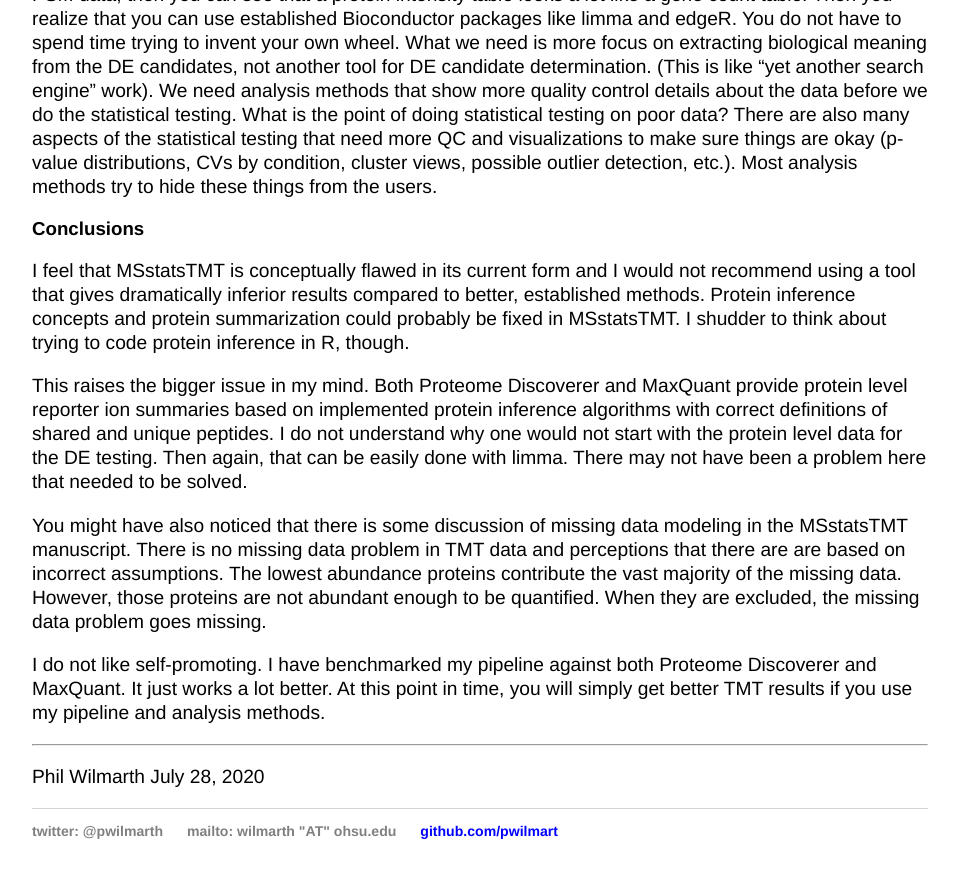
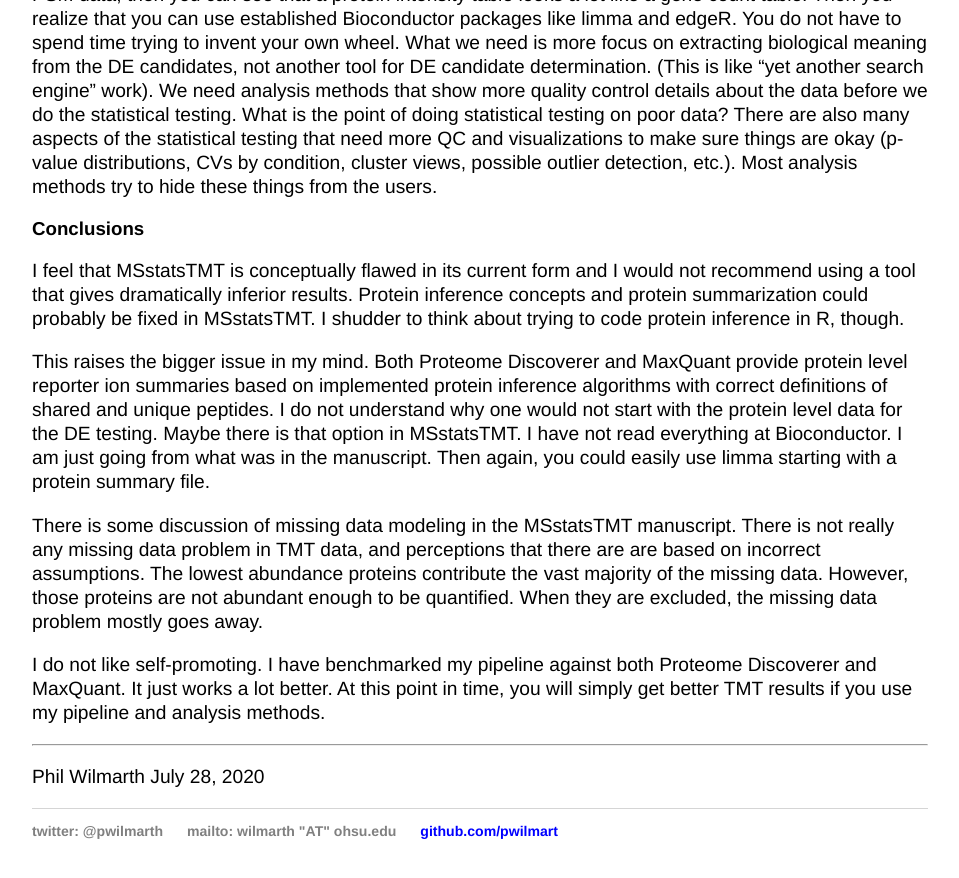
Before and after one commit to pwilmart/pwilmart.github.io, a Jekyll site: the page built from _posts/2020-07-24-Houston-we-have-a-discrepancy.md, in a window 1280 px wide and 900 px high, scrolled down 3873 px. Shown: the top 878 px of the window, without its empty margins (160-1119 px from the left). Built offline with Jekyll 4.4.1, drawn with Linux system fonts in a browser that asks for light colours.

Commit message:
edits to latest blog

```diff
--- a/_posts/2020-07-24-Houston-we-have-a-discrepancy.md
+++ b/_posts/2020-07-24-Houston-we-have-a-discrepancy.md
@@ -78,11 +78,11 @@
 
 ### Conclusions
 
-I feel that MSstatsTMT is conceptually flawed in its current form and I would not recommend using a tool that gives dramatically inferior results compared to better, established methods. Protein inference concepts and protein summarization could probably be fixed in MSstatsTMT. I shudder to think about trying to code protein inference in R, though.
+I feel that MSstatsTMT is conceptually flawed in its current form and I would not recommend using a tool that gives dramatically inferior results. Protein inference concepts and protein summarization could probably be fixed in MSstatsTMT. I shudder to think about trying to code protein inference in R, though.
 
-This raises the bigger issue in my mind. Both Proteome Discoverer and MaxQuant provide protein level reporter ion summaries based on implemented protein inference algorithms with correct definitions of shared and unique peptides. I do not understand why one would not start with the protein level data for the DE testing. Then again, that can be easily done with limma. There may not have been a problem here that needed to be solved.
+This raises the bigger issue in my mind. Both Proteome Discoverer and MaxQuant provide protein level reporter ion summaries based on implemented protein inference algorithms with correct definitions of shared and unique peptides. I do not understand why one would not start with the protein level data for the DE testing. Maybe there is that option in MSstatsTMT. I have not read everything at Bioconductor. I am just going from what was in the manuscript. Then again, you could easily use limma starting with a protein summary file.
 
-You might have also noticed that there is some discussion of missing data modeling in the MSstatsTMT manuscript. There is no missing data problem in TMT data and perceptions that there are are based on incorrect assumptions. The lowest abundance proteins contribute the vast majority of the missing data. However, those proteins are not abundant enough to be quantified. When they are excluded, the missing data problem goes missing.
+There is some discussion of missing data modeling in the MSstatsTMT manuscript. There is not really any missing data problem in TMT data, and perceptions that there are are based on incorrect assumptions. The lowest abundance proteins contribute the vast majority of the missing data. However, those proteins are not abundant enough to be quantified. When they are excluded, the missing data problem mostly goes away.
 
 I do not like self-promoting. I have benchmarked my pipeline against both Proteome Discoverer and MaxQuant. It just works a lot better. At this point in time, you will simply get better TMT results if you use my pipeline and analysis methods.
 
```
